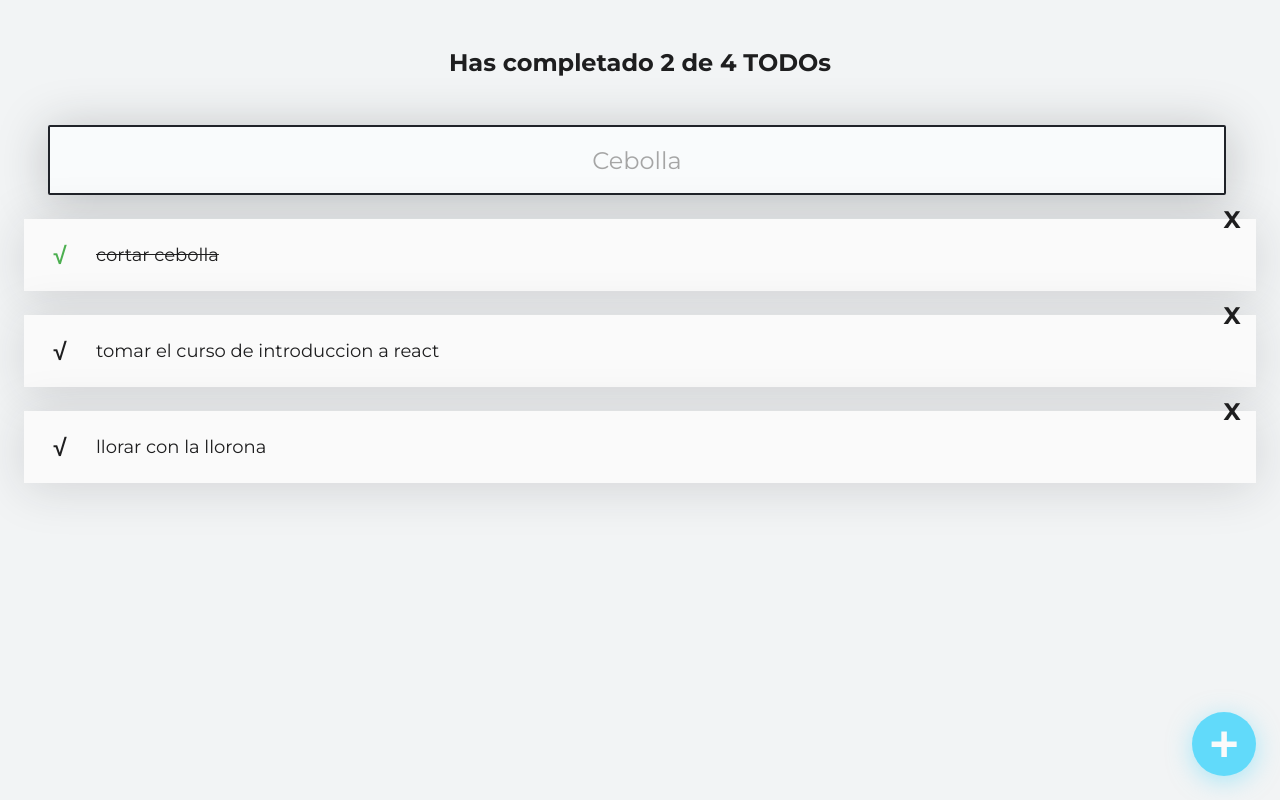
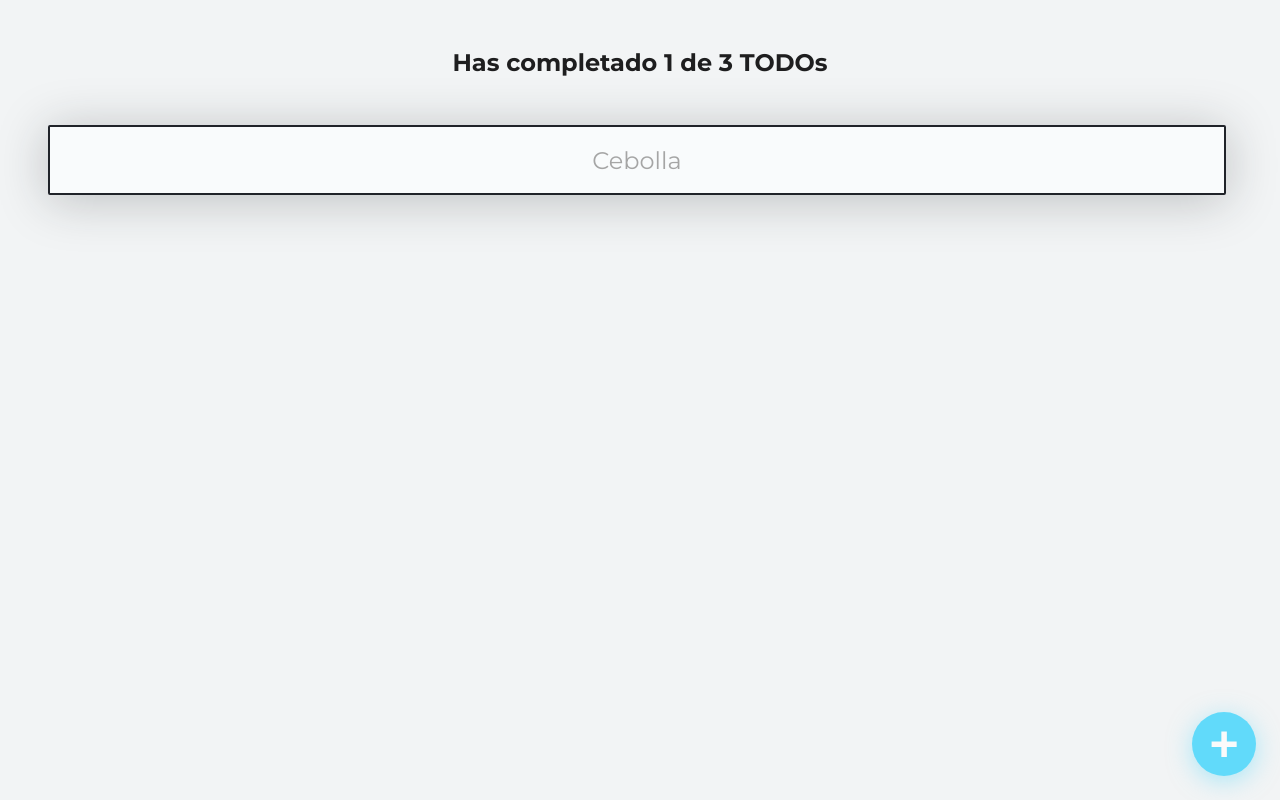
Before and after one commit to SrHatcher/practicando-react, a React (Create React App) app: page / in a window 1280 px wide. Built offline with nearby package versions, Linux system fonts and the light colour scheme; the HTML template or start-up script is replaced by a standard one.

Commit message:
avance a la mitad de la clase 10, esta muy interesante

```diff
--- a/src/App.js
+++ b/src/App.js
@@ -6,19 +6,38 @@ import { TodoItem } from './TodoItem';
 import { CreateTodoButton} from './CreateTodoButton'
 //import './App.css';
 
-const todos=[
+const defaultTodos=[
   {text: 'cortar cebolla', completed: true},
   {text: 'tomar el curso de introduccion a react', completed: false},
   {text: 'llorar con la llorona', completed: false}
 ]
 
 function App() {
+  const [todos, setTodos] = React.useState(defaultTodos)
+  const [searchValue, setSearchValue]= React.useState('')
+
+  const countCompleted = todos.filter((todo)=> !!todo.completed).length
+  const todosTotal = todos.length
+
+  const searchedTodos = []
+
+  if(searchedTodos.length >= 1){
+    searchedTodos = todos
+  }
+
+
   return (
     <React.Fragment>
-      <TodoCounter />
-      <TodoSearch />
+      <TodoCounter
+        todos={todosTotal}
+        completed={countCompleted}
+      />
+      <TodoSearch
+        searchValue={searchValue}
+        setSearchValue={setSearchValue}
+      />
       <TodoList>
-        {todos.map(todo => (
+        {searchedTodos.map(todo => (
           <TodoItem key={todo.text} info={todo.text} completed={todo.completed}/>
         ))}
       </TodoList>
--- a/src/TodoCounter.js
+++ b/src/TodoCounter.js
@@ -1,9 +1,9 @@
 import React from 'react';
 import './TodoCounter.css';
 
-function TodoCounter(){
+function TodoCounter({todos, completed}){
     return (
-        <h2 className='TodoCounter'>Has completado 2 de 4 TODOs</h2>
+        <h2 className='TodoCounter'>Has completado {completed} de {todos} TODOs</h2>
     )
 }
 
--- a/src/TodoSearch.js
+++ b/src/TodoSearch.js
@@ -1,15 +1,15 @@
 import React from 'react'
 import './TodoSearch.css'
 
-function TodoSearch(){
-    const [estado, setEstado] = React.useState('juan');
+function TodoSearch({searchValue, setSearchValue}){
 
-    const onSearchValueChange = (event)=>{
-        console.log(event.target.value)
-    };
+    const onSearchValue = (e) => {
+        console.log(e.target.value)
+        setSearchValue(e.target.value)
+    }
 
     return(
-        <input className='TodoSearch'  placeholder='Cebolla' onChange={onSearchValueChange}/>
+        <input className='TodoSearch'  placeholder='Cebolla' value={searchValue} onChange={onSearchValue}/>
     )
 }
 
```
